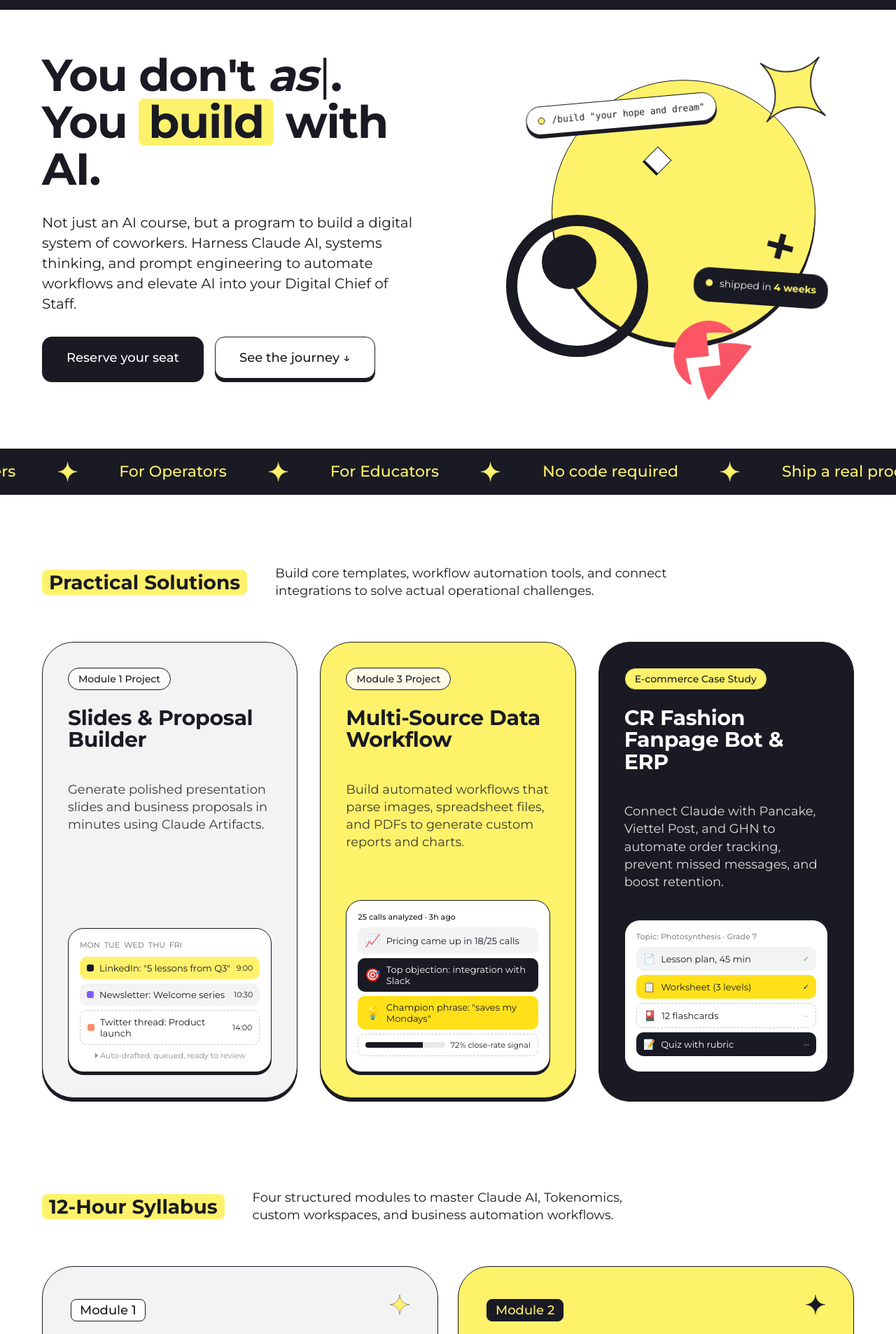
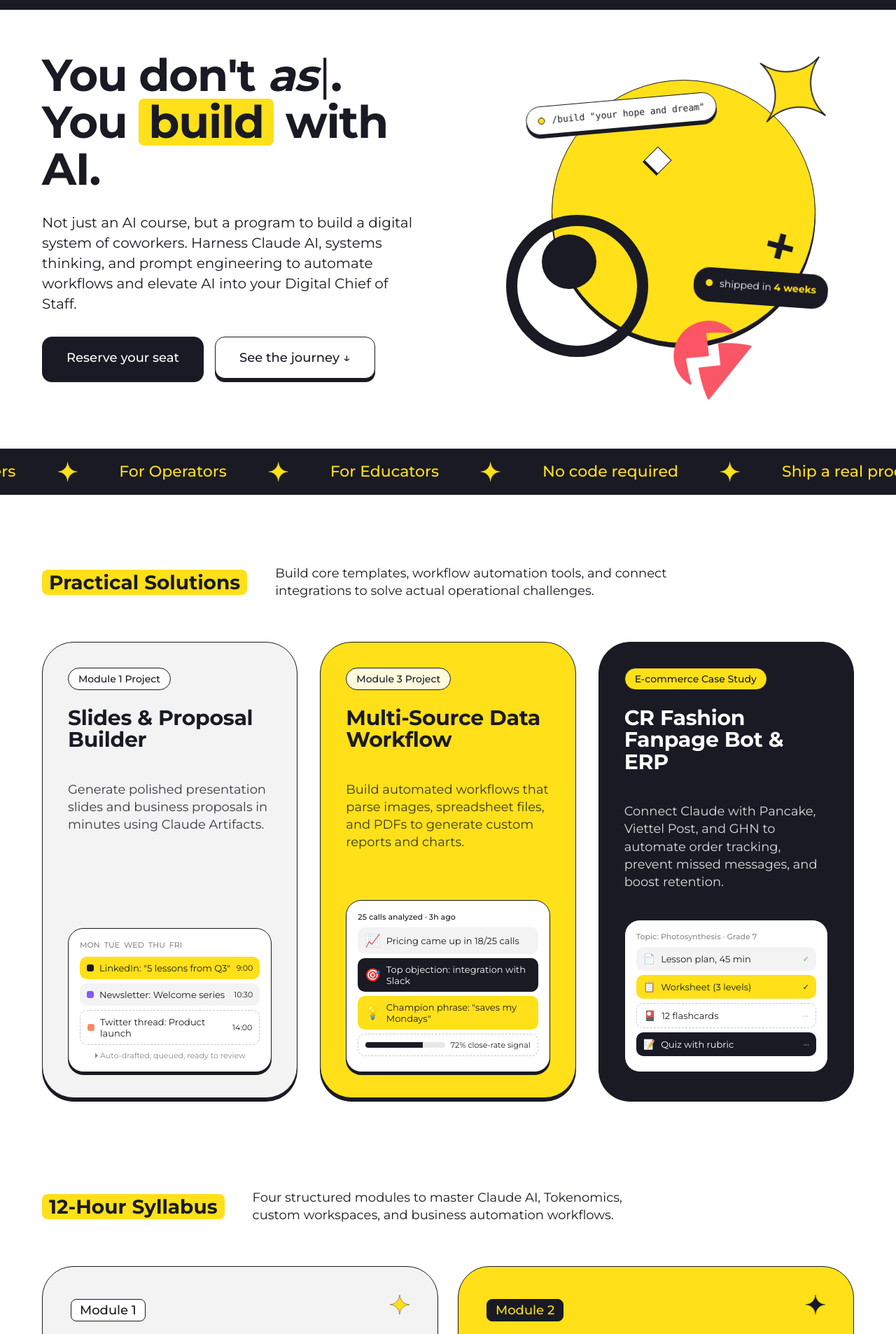
Before and after one commit to Deltan1412/coco_landingpage, a React (Vite) app: page / in a window 1280 px wide. Shown: the part 134-2040 px from the top of the page at 70% size. Built offline with nearby package versions, Linux system fonts and the light colour scheme.

Commit message:
wildcats yellow pallete

```diff
--- a/src/components/sections/HeroArt.tsx
+++ b/src/components/sections/HeroArt.tsx
@@ -20,7 +20,7 @@
         {/* Spinning star top-right (drag wrapper + spin inner) */}
         <div ref={starRef} className="star-spin-tr draggable">
           <div className="hero-spin-inner">
-            <Star size={120} color="#fff26b" />
+            <Star size={120} color="#ffe019" />
           </div>
         </div>
 
--- a/src/components/sections/Marquee.tsx
+++ b/src/components/sections/Marquee.tsx
@@ -13,7 +13,7 @@
         {repeated.map((t, i) => (
           <Fragment key={i}>
             <span>{t}</span>
-            <Star size={28} color="#fff26b" stroke="#fff26b" />
+            <Star size={28} color="#ffe019" stroke="#ffe019" />
           </Fragment>
         ))}
       </div>
--- a/src/components/sections/Register.tsx
+++ b/src/components/sections/Register.tsx
@@ -84,8 +84,8 @@
         <div className="register-right">
           <Star
             size={60}
-            color="#fff26b"
-            stroke="#fff26b"
+            color="#ffe019"
+            stroke="#ffe019"
             style={{ position: 'absolute', top: 24, right: 24, opacity: 0.7 }}
           />
           <div
--- a/src/components/sections/Roadmap.tsx
+++ b/src/components/sections/Roadmap.tsx
@@ -81,7 +81,7 @@
                 <span className="week-label">{t('roadmap.weekLabel')} {w.weekNum}</span>
                 <Star
                   size={28}
-                  color={w.tone === 'lime' ? '#191A23' : '#fff26b'}
+                  color={w.tone === 'lime' ? '#191A23' : '#ffe019'}
                   stroke="#191A23"
                 />
               </div>
--- a/src/components/sections/Trainers.tsx
+++ b/src/components/sections/Trainers.tsx
@@ -17,10 +17,10 @@
         {tweaks.showStars && (
           <>
             <div className="star-deco tr1">
-              <Star size={200} color="#fff26b" stroke="#fff26b" />
+              <Star size={200} color="#ffe019" stroke="#ffe019" />
             </div>
             <div className="star-deco tr2">
-              <Star size={140} color="#fff26b" stroke="#fff26b" />
+              <Star size={140} color="#ffe019" stroke="#ffe019" />
             </div>
           </>
         )}
--- a/src/components/ui/Star.tsx
+++ b/src/components/ui/Star.tsx
@@ -10,7 +10,7 @@
 
 export function Star({
   size = 80,
-  color = '#fff26b',
+  color = '#ffe019',
   stroke = '#191A23',
   className = '',
   style = {},
--- a/src/styles/base.css
+++ b/src/styles/base.css
@@ -2,7 +2,7 @@
   --bg: #ffffff;
   --ink: #191A23;
   --ink-2: #000000;
-  --lime: #fff26b;
+  --lime: #ffe019;
   --paper: #F3F3F3;
   --muted: #898989;
   --shadow: 0 5px 0 0 var(--ink);
```
